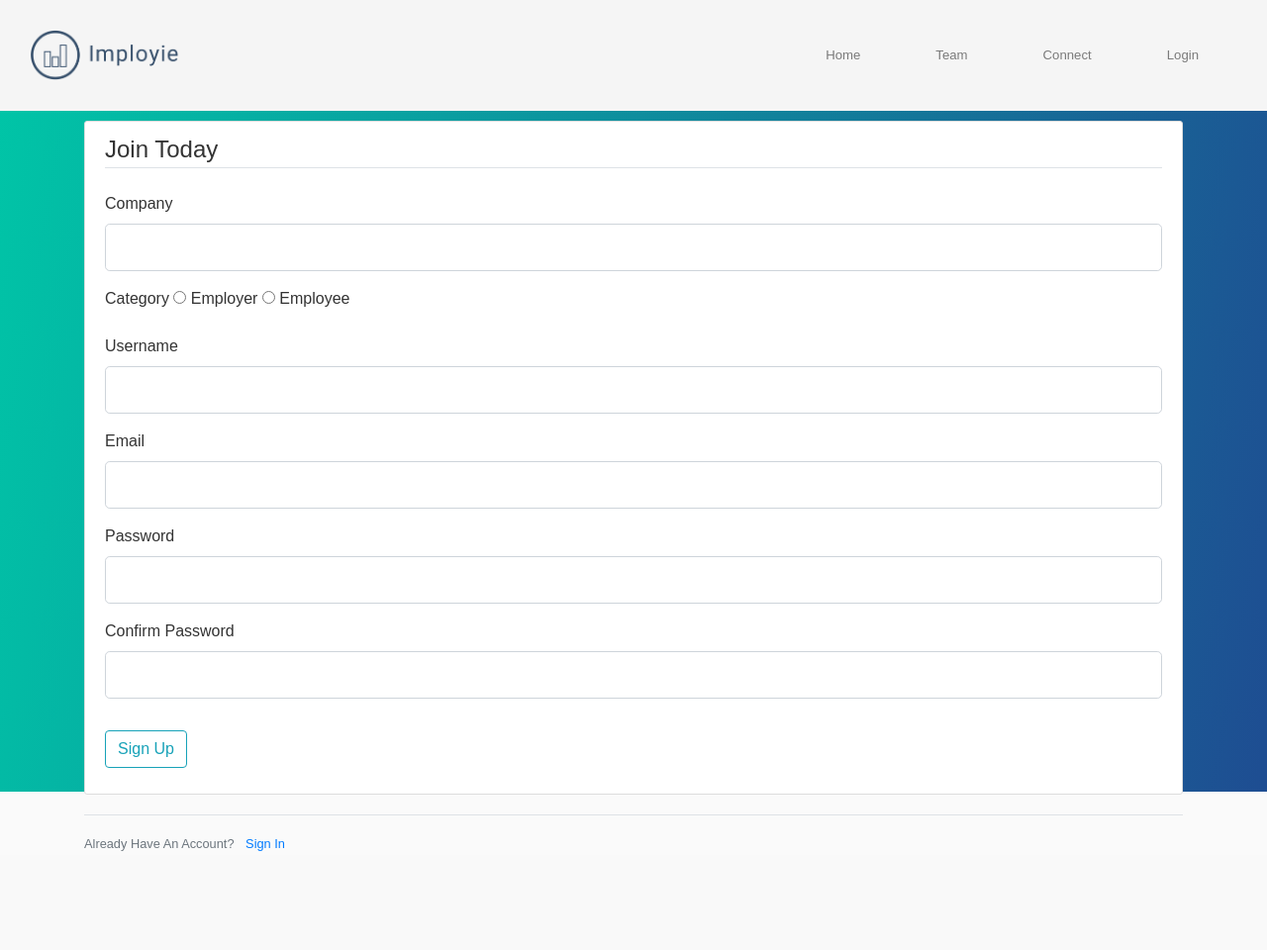
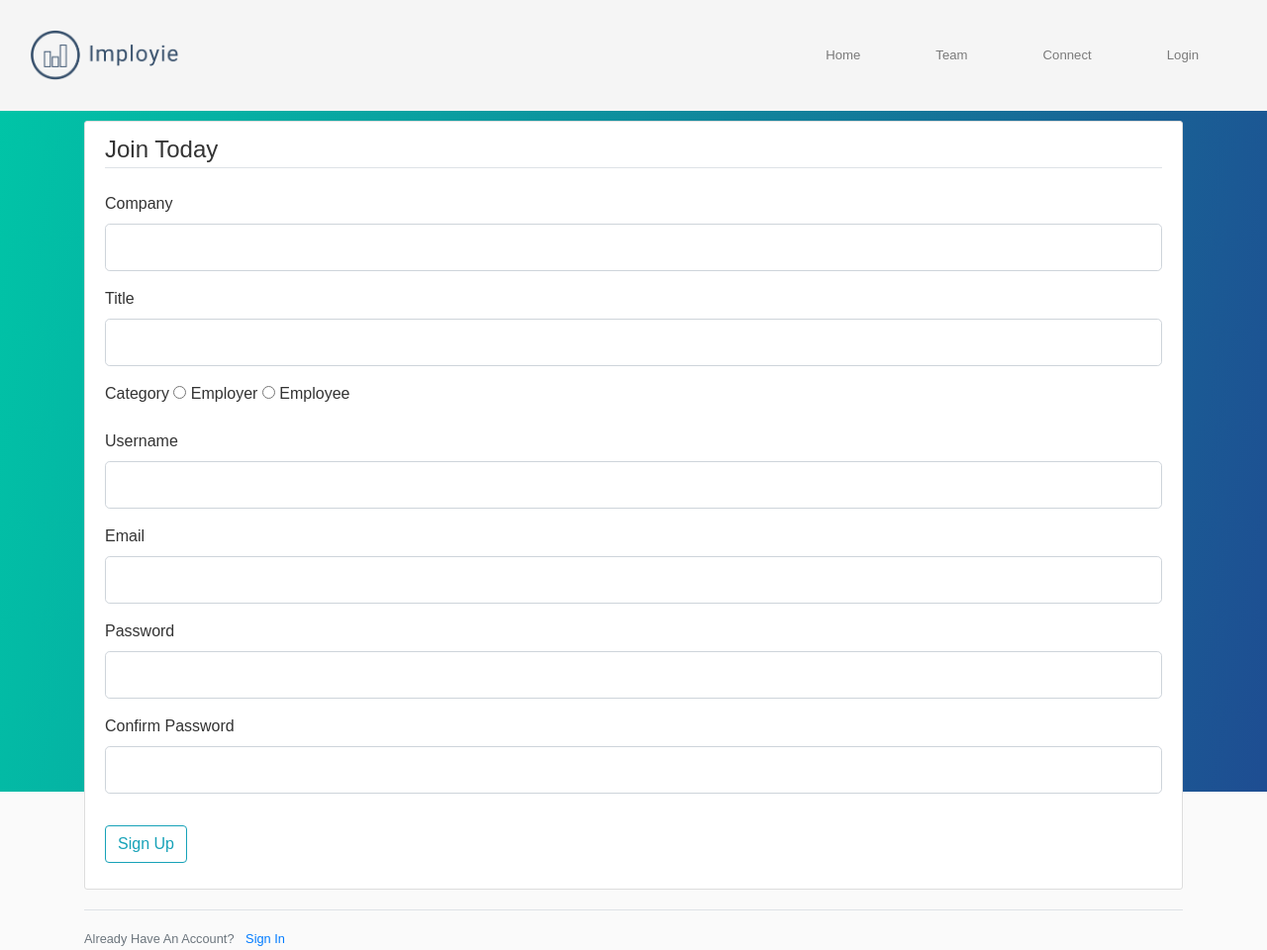
Before and after one commit to Kartik-Sangwan/Buddhi, a Flask app: page /register in a window 1280 px wide. Shown: the whole page at 99% size. Before the commit the page ends 860 px from the top, so only its background shows below. Run offline with Flask 2, Linux system fonts and the light colour scheme; some libraries are stand-ins or nearby versions.

Commit message:
Position in the company added

```diff
--- a/main/forms.py
+++ b/main/forms.py
@@ -16,6 +16,8 @@ class RegistrationForm(FlaskForm):
     )
 
     company = StringField("Company", validators=[DataRequired()])
+
+    position = StringField("Title", validators=[DataRequired()])
 
     email = StringField("Email", validators=[DataRequired(), Email()])
 
--- a/main/models.py
+++ b/main/models.py
@@ -17,6 +17,7 @@ class User(db.Model, UserMixin):
     image = db.Column(db.String(60), nullable=False, default="user1.png")
     password = db.Column(db.String(120), nullable=False)
     company = db.Column(db.String(120), nullable=False)
+    position = db.Column(db.String(120), nullable=False)
     # access_key never to be shown client side
     access_token = db.Column(db.String, nullable=True, default=None)
 
--- a/main/routes.py
+++ b/main/routes.py
@@ -53,12 +53,13 @@ def register():
             password=hashed_password,
             category=form.category.data,
             company=form.company.data,
+            position=form.position.data,
         )
         db.session.add(user)
         db.session.commit()
         flash(f"Your account has been created you can now login!", "success")
         return redirect(url_for("login"))
-    return render_template("register.html", title="Login", form=form)
+    return render_template("register.html", form=form)
 
 
 # TODO: authorize if user is employer or employee. Can a user be both?
@@ -110,7 +111,7 @@ def employer():
         registered = True
         print(user.access_token)
     image_file = url_for("static", filename="profile_pics/" + current_user.image)
-    print(user.company, user.username, "\n\n\n")
+    print(user.position, "\n\n\n")
     return render_template(
         "employerHome.html", title="Employer Page", username=session["username"], image_file=image_file, user=user,
     )
--- a/main/templates/employerHome.html
+++ b/main/templates/employerHome.html
@@ -11,7 +11,7 @@
             <img class="rounded-circle account-img" src="{{image_file}}" /> {% endif %}
 
             <h3>{{username}}</h3>
-            <p>Title<br> {{user.company}}</p>
+            <p>{{user.position}}<br> {{user.company}}</p>
             <a href="{{url_for('updateUsrPass')}}"><button type="button" class="btn btn-info float-l" >EDIT</button></a>
         </div>
     </div>
--- a/main/templates/register.html
+++ b/main/templates/register.html
@@ -14,6 +14,16 @@
                 </div>
 
                 {% else %} {{ form.company(class="form-control form-control-lg") }} {% endif %}
+            </div>
+
+            <div class="form-group">
+                {{ form.position.label(class="form-control-label") }} {% if form.position.errors %} {{ form.position(class="form-control form-control-lg is-invalid") }}
+                <div class="invalid-feedback">
+                    {% for error in form.position.errors %}
+                    <span>{{ error }}</span> {%endfor%}
+                </div>
+
+                {% else %} {{ form.position(class="form-control form-control-lg") }} {% endif %}
             </div>
 
             <div class="form-group">
--- a/main/templates/singleEmployee.html
+++ b/main/templates/singleEmployee.html
@@ -9,7 +9,7 @@
             <img class="rounded-circle account-img" src="{{image_file}}" /> {% endif %}
 
             <h3>{{username}}</h3>
-            <p>Title<br> {{user.company}}</p>
+            <p>{{user.position}}<br> {{user.company}}</p>
             <a href="{{url_for('updateUsrPass')}}"><button type="button" class="btn btn-info float-l" >EDIT</button></a>
         </div>
     </div>
```
